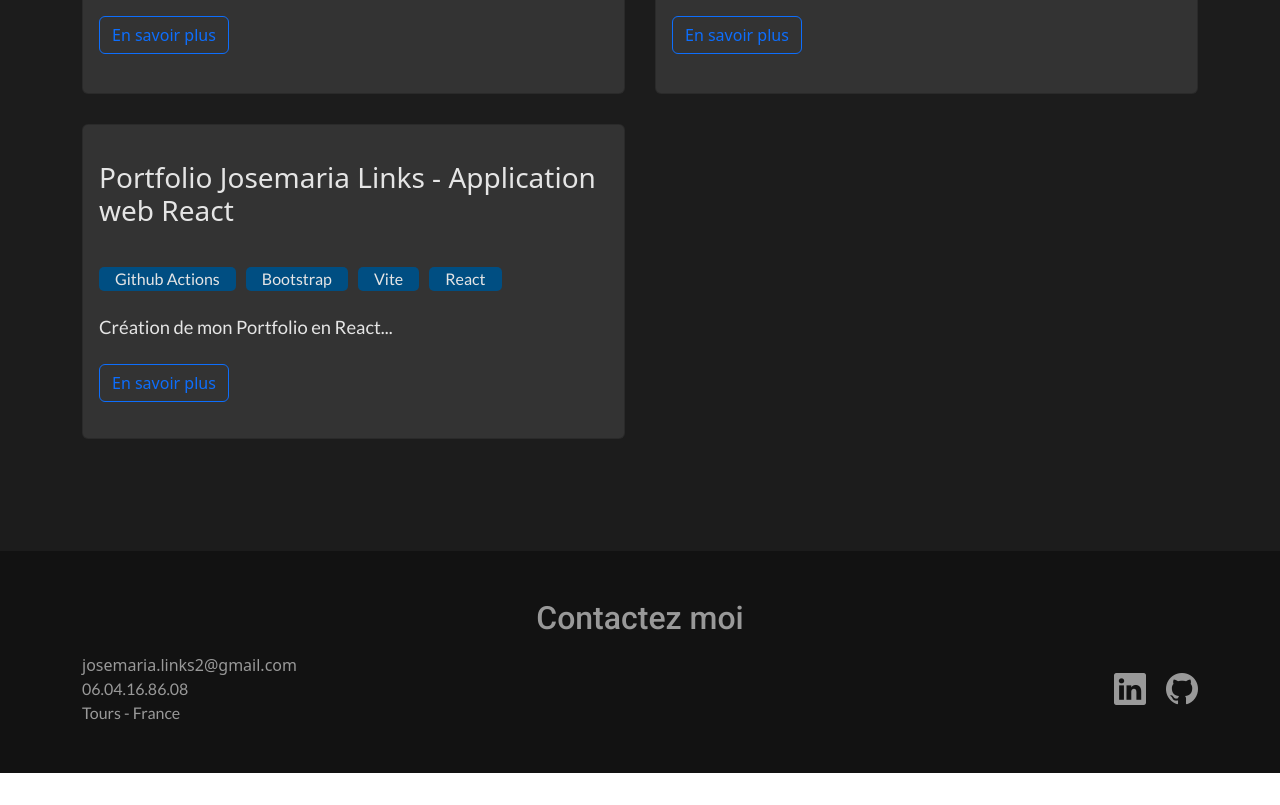
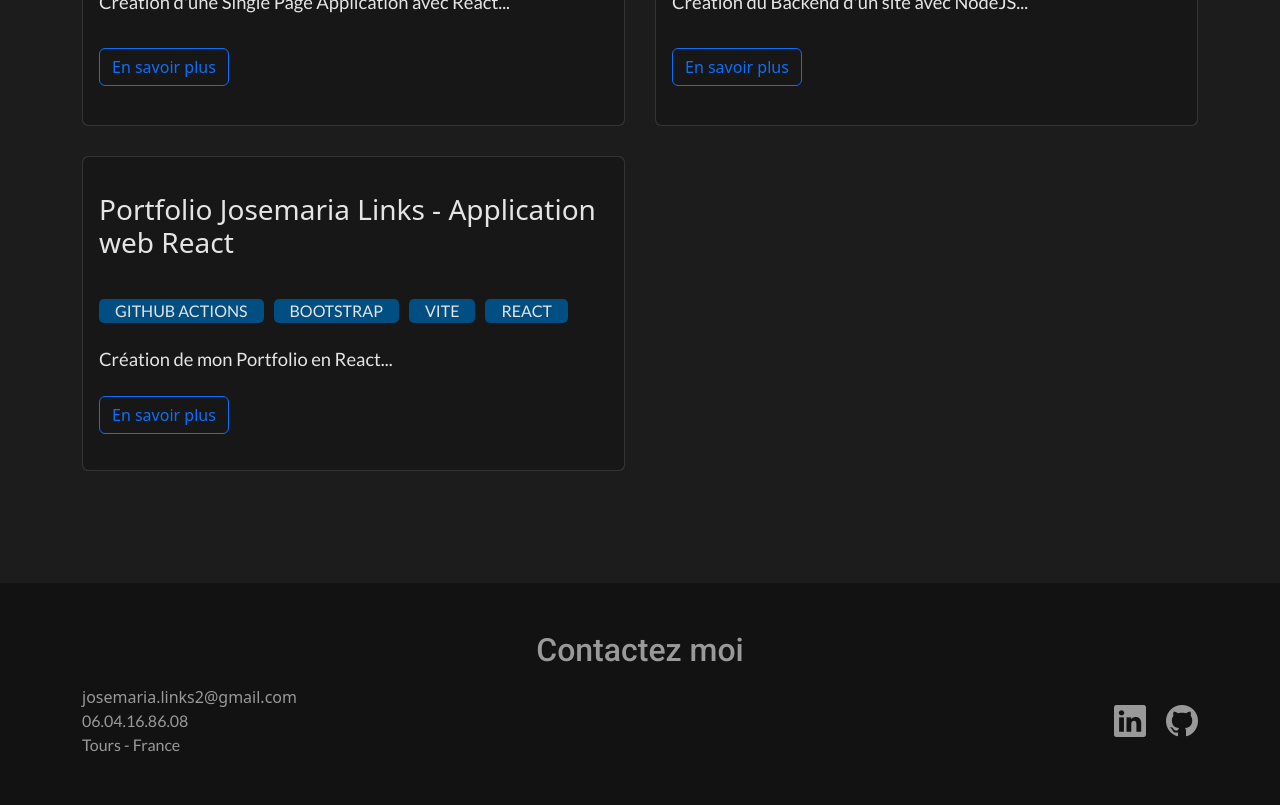
Before and after one commit to V4inwald/V4inwald.github.io, a React (Vite) app: page / in a window 1280 px wide. Shown: the part 2680-3485 px from the top of the page. Before the commit the page ends 3453 px from the top, so only its background shows below. Built offline with nearby package versions, Linux system fonts and the light colour scheme.

Commit message:
feat: add animation in projects; minor changes

```diff
--- a/src/component/Card/Card.jsx
+++ b/src/component/Card/Card.jsx
@@ -6,7 +6,8 @@ import { Button } from 'react-bootstrap';
 export default function Card({id, title, tags, description}) {
 
     return (
-        <Link to={`/projects/${id}`} className='card'>
+        <Link to={`/projects/${id}`} className='card' >
+            <div className="card__content">
                 <div className="card-body d-flex flex-column justify-content-around">
                     <h3 className='card-title'>{title}</h3>
                     <div className='card__tags'>
@@ -22,6 +23,7 @@ export default function Card({id, title, tags, description}) {
                         En savoir plus
                     </Button>
                 </div>
+            </div>
         </Link>
     )
 }
--- a/src/component/Card/card.scss
+++ b/src/component/Card/card.scss
@@ -1,12 +1,16 @@
 @import '../../sass/main.scss';
 
 .card{
-    background-color: $color-background-third !important;
+    // background-color: $color-background-third !important;
+    background-color: rgba(255, 255, 255, 0.1) !important;
     text-decoration: none !important;
     color: $color-text-second !important;
+    border: none !important;
     min-height: 300px;
-    padding-top: 1rem;
-    padding-bottom: 1rem;
+    position: relative;
+    .card-body{
+        height: 100%;
+    }
     &__tags{
         display: flex;
         flex-wrap: wrap;
@@ -16,9 +20,14 @@
     }
     &__tag{
         background-color: $color-accent-primary-darker;
-        text-transform: capitalize;
+        text-transform: uppercase;
         padding: 0 1rem;
         border-radius: $border-radius;
+        &:hover{
+            transform: scale(1.1);
+            transition: 0.2s;
+            filter: drop-shadow(0 0 3px $color-accent-primary-darker);
+        }
     }
     &__button{
         width: fit-content;
@@ -26,4 +35,53 @@
             width: 100%;
         }
     }
+
+    &:hover::before{
+        opacity: 1;
+    }
+
+    &::before,
+    &::after{
+        border-radius: inherit;
+        content: "";
+        height: 100%;
+        width: 100%;
+        position: absolute;
+        left: 0px;
+        top: 0px;
+        opacity: 0;
+        transition: opacity 500ms;
+        pointer-events: none;
+    }
+
+    &::before{
+        background: radial-gradient(
+            800px circle at var(--mouse-x) var(--mouse-y),
+            rgba(255, 255, 255, 0.06),
+            transparent 40%
+        );
+        z-index: 3;
+    }
+    &::after{
+        background: radial-gradient(
+            400px circle at var(--mouse-x) var(--mouse-y),
+            $color-accent-primary-rgba,
+            transparent 40%
+        );
+        z-index: 1;
+    }
+    &__content{
+        padding-top: 1rem;
+        padding-bottom: 1rem;
+
+        background-color: rgb(23, 23, 23);
+        height: calc(100% - 2px);
+        width: calc(100% - 2px);
+        border-radius: inherit;
+        margin: 1px;
+
+        z-index: 2;
+
+
+    }
 }
--- a/src/component/Introduction/Introduction.jsx
+++ b/src/component/Introduction/Introduction.jsx
@@ -2,18 +2,9 @@ import './introduction.scss'
 import Container from 'react-bootstrap/Container';
 import Button from 'react-bootstrap/Button';
 
-import { useInView } from "react-intersection-observer";
-import { useEffect } from "react";
-
-
-
 export default function Introduction() {
-  const [ref, inView] = useInView({
-    threshold: 0.5
-  });
-  useEffect(() => {console.log(inView);}, [inView]);
   return (
-      <article className='introduction' id='home' ref={ref}>
+    <article className='introduction' id='home' >
       <Container className='px-4 d-flex flex-column align-items-center justify-content-around'>
           <h1 className='text-center' >Bonjour je suis Josemaria Links</h1>
           <p className='text-justify introduction__text'>
--- a/src/component/ProjectGallery/ProjectGallery.jsx
+++ b/src/component/ProjectGallery/ProjectGallery.jsx
@@ -3,15 +3,51 @@ import Card from '../Card/Card';
 import Container from 'react-bootstrap/Container';
 
 import projects from '../../assets/data/projects.json';
+import { useInView } from "react-intersection-observer";
+import { useRef, useEffect } from 'react';
 
 
 export default function ProjectGallery() {
 
+    const [ref, inView] = useInView({
+        threshold: 0.15,
+        triggerOnce: true,
+    });
+
+    const cardsContainerRef = useRef(null);
+
+    useEffect(() => {
+        const handleMouseMove = (e) => {
+            const cards = cardsContainerRef.current.getElementsByClassName("card");
+            for (const card of cards) {
+                const rect = card.getBoundingClientRect();
+                const x = e.clientX - rect.left;
+                const y = e.clientY - rect.top;
+
+                card.style.setProperty("--mouse-x", `${x}px`);
+                card.style.setProperty("--mouse-y", `${y}px`);
+            }
+        };
+
+        const containerRef = cardsContainerRef.current;
+        if (inView && containerRef) {
+            containerRef.addEventListener("mousemove", handleMouseMove);
+        }
+
+        return () => {
+            if (containerRef) {
+                containerRef.removeEventListener("mousemove", handleMouseMove);
+            }
+        };
+    }, [inView]);
+
+
+
     return (
-        <article className='project-gallery' id='projects'>
-            <Container>
-                <h2 className="text-center" >Mes Projets</h2>
-                <div className='project-gallery__container'>
+        <article className='project-gallery' id='projects' ref={ref}>
+            <Container className={`${inView ? "show" : ""} hidden`}>
+                <h2 className="text-center">Mes Projets</h2>
+                 <div className='project-gallery__container'ref={cardsContainerRef}>
                     {projects.map((project) => {
                         return (
                             <Card
--- a/src/component/ProjectGallery/projectGallery.scss
+++ b/src/component/ProjectGallery/projectGallery.scss
@@ -5,7 +5,7 @@
     color: $color-text-second;
     h2{
         @include fonts(1.75rem, 2.25rem);
-        margin: 1rem 0;
+        margin: 3rem 0;
     }
     h3{
         @include fonts(1.50rem, 1.75rem);
@@ -23,5 +23,10 @@
         @media screen and (max-width: 767px){
             grid-template-columns: repeat(1, 1fr);
         }
+
     }
 }
+
+.project-gallery__container > .card::after {
+    opacity: 1;
+}
--- a/src/layout/Contact/Contact.jsx
+++ b/src/layout/Contact/Contact.jsx
@@ -14,8 +14,12 @@ export default function Contact() {
                     <span>Tours - France</span>
                 </div>
                 <div className="col d-flex justify-content-end align-items-center footer__icons">
-                    <a href='https://www.linkedin.com/in/josemaria-links-94636413b'><i className="bi bi-linkedin"></i></a>
-                    <a href='https://github.com/V4inwald'><i className="bi bi-github"></i></a>
+                    <a href='https://www.linkedin.com/in/josemaria-links-94636413b' alt='Linkedin' target="_blank" rel="noopener noreferrer">
+                      <i className="bi bi-linkedin"></i>
+                    </a>
+                    <a href='https://github.com/V4inwald' alt='Github' target="_blank" rel="noopener noreferrer">
+                      <i className="bi bi-github"></i>
+                    </a>
                 </div>
             </Row>
 
--- a/src/pages/Home/home.scss
+++ b/src/pages/Home/home.scss
@@ -1,5 +1 @@
 @import '../../sass/main.scss';
-
-// body{
-//     background-color: $color-background;
-// }
--- a/src/sass/utils/_variables.scss
+++ b/src/sass/utils/_variables.scss
@@ -2,6 +2,7 @@ $color-background : #121212;
 $color-background-second : #1C1C1C;
 $color-background-third: #333333;
 $color-accent-primary: #0099FF;
+$color-accent-primary-rgba: rgba(0, 153, 255,0.6);
 $color-accent-primary-darker: #004e82;
 
 $color-text : #999999;
```
Lines whose indentation alone changed are shown as unchanged.
